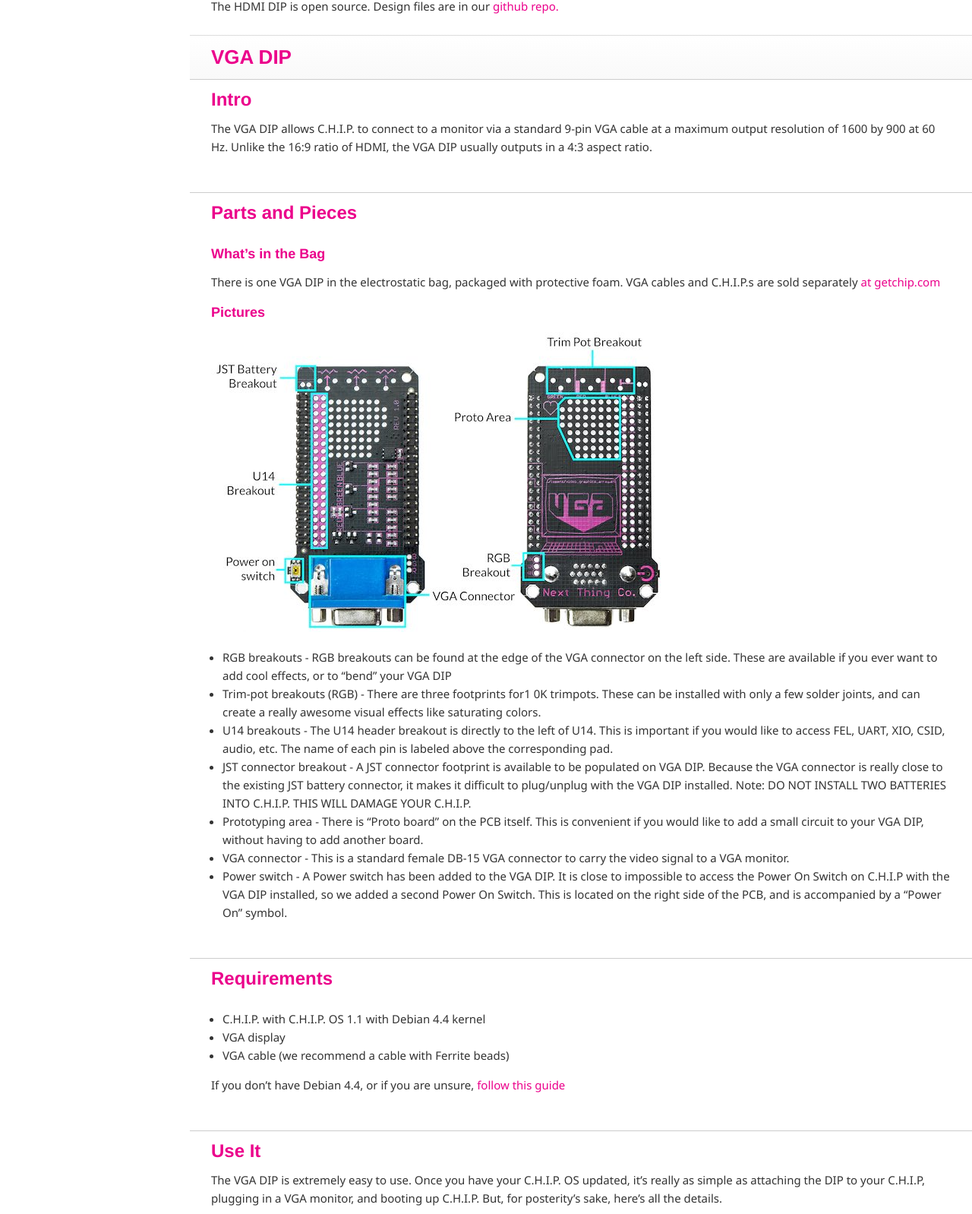
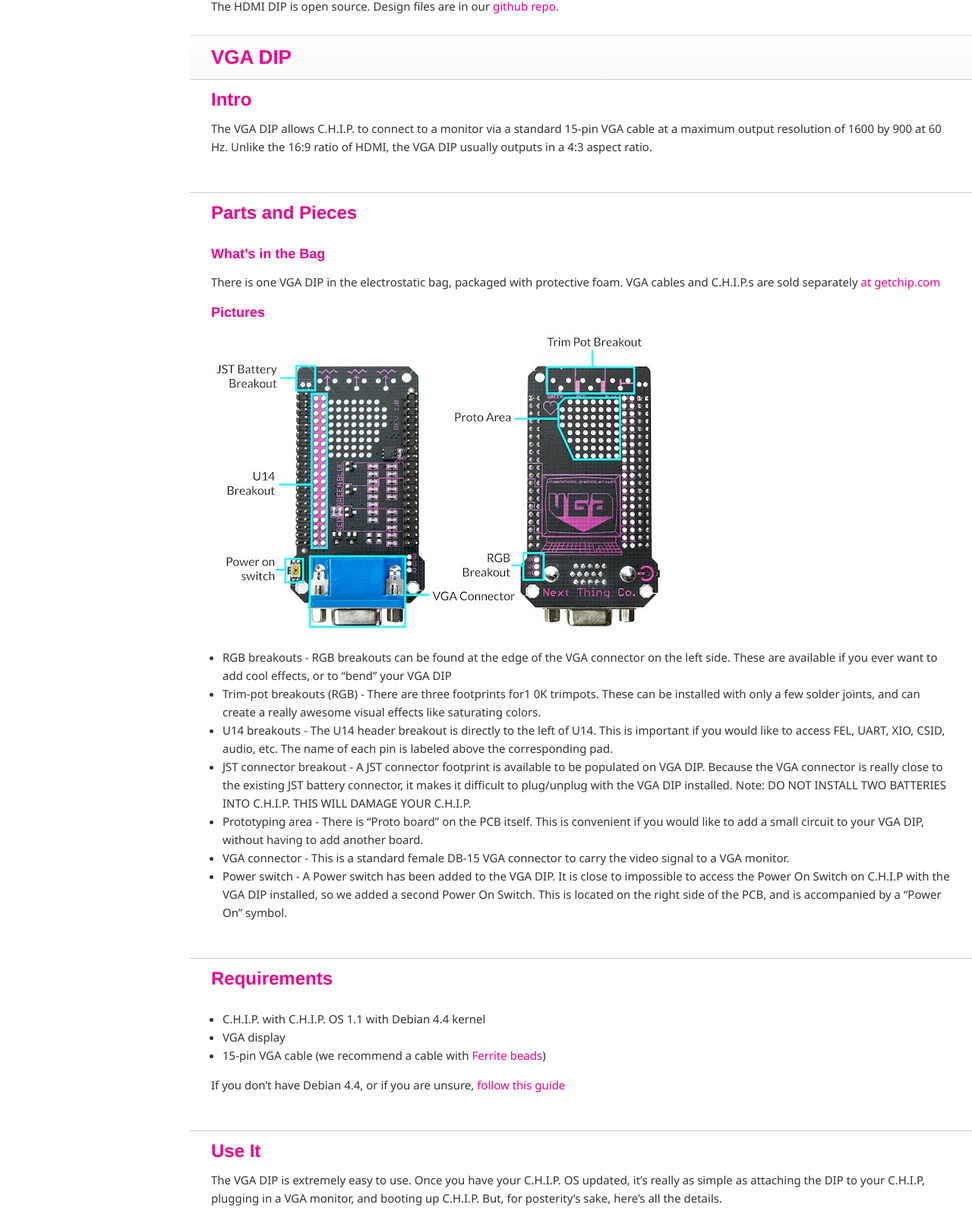
Before and after one commit to AliOsX/masterdoc, a website: page dip.html in a window 1280 px wide. Shown: the part 4911-6509 px from the top of the page at 76% size. Drawn offline with nearby package versions, Linux system fonts and the light colour scheme; a web font is replaced by a local one.

Commit message:
CHIP docs build number 65

```diff
--- a/dip.html
+++ b/dip.html
@@ -160,7 +160,7 @@
 
 <h2 id="intro">Intro</h2>
 
-<p>The VGA DIP allows C.H.I.P. to connect to a monitor via a standard 9-pin VGA cable at a maximum output resolution of 1600 by 900 at 60 Hz. Unlike the 16:9 ratio of HDMI, the VGA DIP usually outputs in a 4:3 aspect ratio.</p>
+<p>The VGA DIP allows C.H.I.P. to connect to a monitor via a standard 15-pin VGA cable at a maximum output resolution of 1600 by 900 at 60 Hz. Unlike the 16:9 ratio of HDMI, the VGA DIP usually outputs in a 4:3 aspect ratio.</p>
 
 <h2 id="parts-and-pieces">Parts and Pieces</h2>
 
@@ -187,7 +187,7 @@
 <ul>
 <li>C.H.I.P. with C.H.I.P. OS 1.1 with Debian 4.4 kernel</li>
 <li>VGA display</li>
-<li>VGA cable (we recommend a cable with Ferrite beads)</li>
+<li>15-pin VGA cable (we recommend a cable with <a href="https://en.wikipedia.org/wiki/Ferrite_bead">Ferrite beads</a>)</li>
 </ul>
 
 <p>If you don&rsquo;t have Debian 4.4, or if you are unsure, <a href="getchip.com/update">follow this guide</a></p>
```
